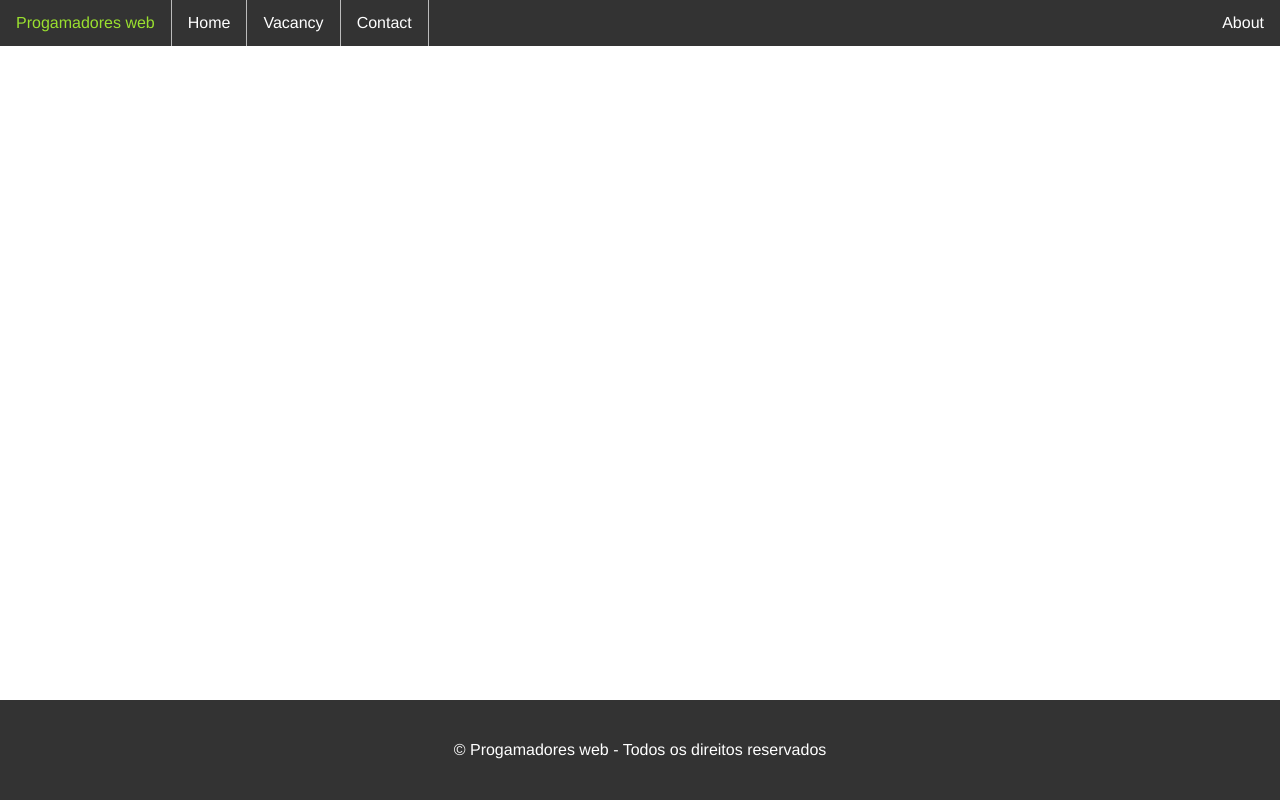
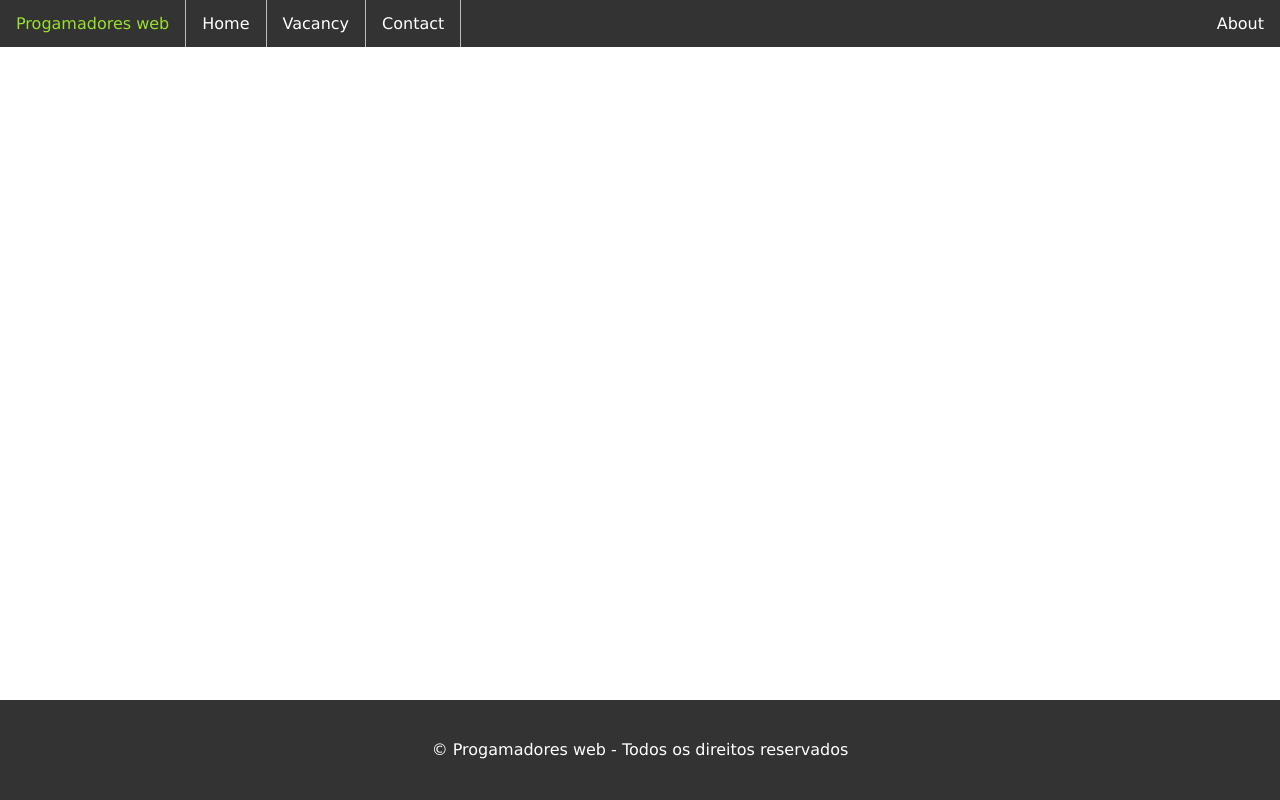
Before and after one commit to alanbazilik/Progamadores-web, a plain HTML site: page index.html in a window 1280 px wide. Drawn offline with Linux system fonts and the light colour scheme.

Commit message:
ataulizar

```diff
--- a/style.css
+++ b/style.css
@@ -57,8 +57,8 @@ footer {
   color: greenyellow;
 }
 a{
-  font-family: Helvetica;
+  font-family: Verdana;
 }
 p{
-  font-family: Helvetica;
+  font-family: Verdana;
 }
```
